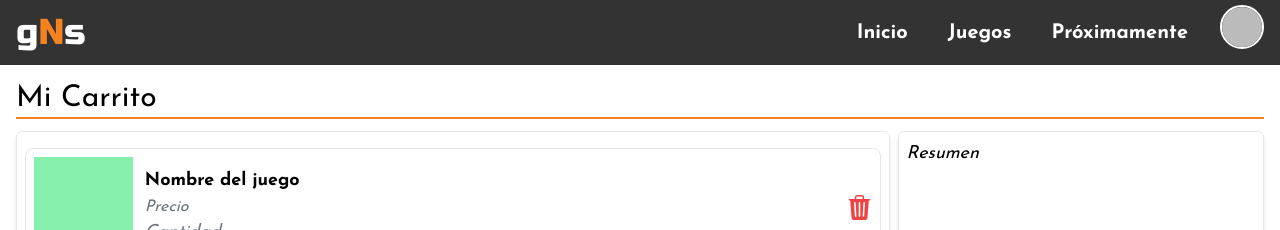
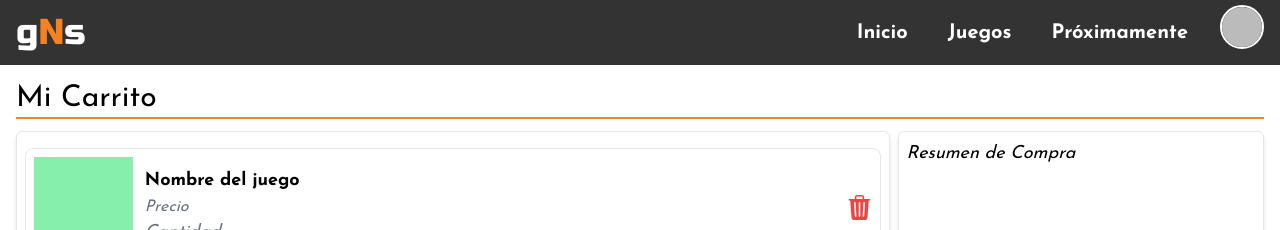
Before and after one commit to alloisa2005/gamingNightStore, a Next.js app: page /cart in a window 1280 px wide. Shown: the top 230 px of the page. Built offline with nearby package versions, Linux system fonts and the light colour scheme; no server answers; sample sign-in values are in the browser's storage.

Commit message:
feat: Ajustes en Card de carrito

```diff
--- a/src/app/cart/page.jsx
+++ b/src/app/cart/page.jsx
@@ -18,7 +18,7 @@ const Cart = async () => {
 
       <div className='mt-3 w-full flex flex-col md:flex-row-reverse gap-4 md:gap-2 font-josefin'>
         <div className='flex-1 border p-2 rounded-md shadow-md'>
-          <p className='text-lg italic'>Resumen</p>
+          <p className='text-lg italic'>Resumen de Compra</p>
         </div>
 
         <div className='w-full md:w-[70%] border p-2 rounded-md shadow-md flex flex-col gap-3 py-4'>
--- a/src/components/CartItem.jsx
+++ b/src/components/CartItem.jsx
@@ -3,9 +3,9 @@ import { BsFillTrash3Fill } from 'react-icons/bs'
 
 const CartItem = () => {
   return (
-    <div className="border flex items-center p-2 rounded-lg gap-3 w-full">
+    <div className="border hover:shadow-md flex items-center p-2 rounded-lg gap-3 w-full ease-out duration-300">
       {/* Acá es la imagen del juego */}
-      <div className="bg-green-300 h-[100px] w-[120px]"></div>
+      <div className="bg-green-300 h-[100px] w-[120px] hover:cursor-pointer"></div>
 
       <div className="h-full w-full flex flex-col justify-center">
         <p className="text-lg font-bold">Nombre del juego</p>
```
